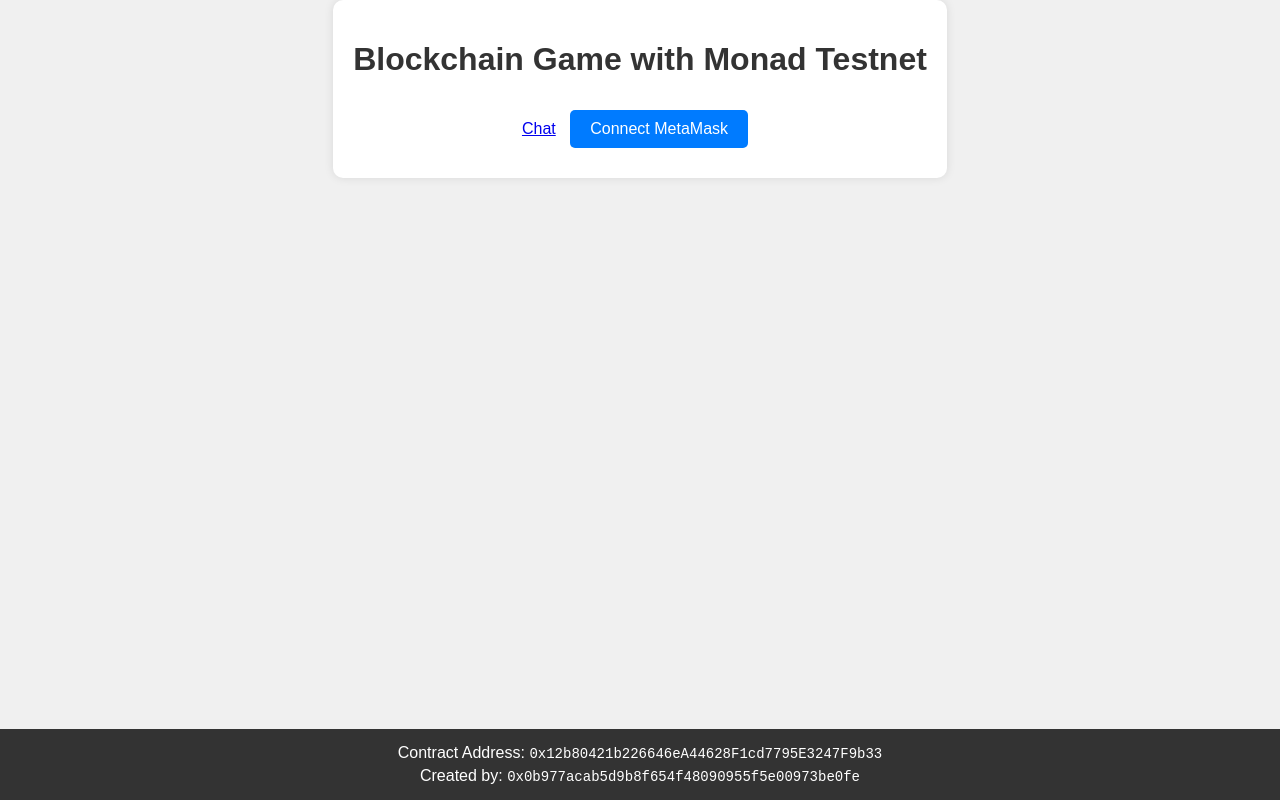
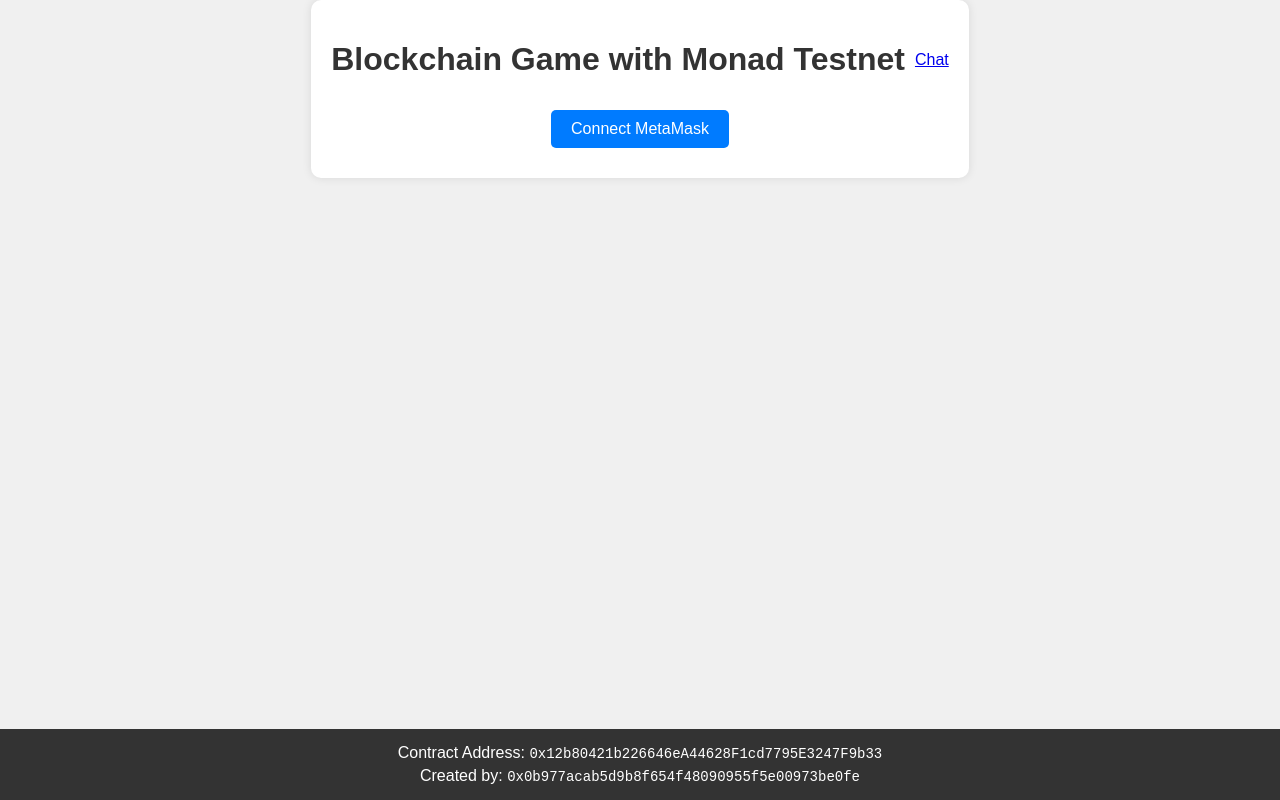
Before and after one commit to BluOwn/monadgame, a website: page index.html in a window 1280 px wide. Drawn offline with Linux system fonts and the light colour scheme.

Commit message:
Update index.html

```diff
--- a/index.html
+++ b/index.html
@@ -9,8 +9,11 @@
 </head>
 <body>
     <div class="container">
-        <h1>Blockchain Game with Monad Testnet</h1>
-        <a href="https://monadgame-nine.vercel.app/messages/index.html" class="chat-button">Chat</a>
+        <div style="display: flex; align-items: center; gap: 10px;">
+  <h1>Blockchain Game with Monad Testnet</h1>
+  <a href="https://monadgame-nine.vercel.app/messages/index.html" class="chat-button">Chat</a>
+</div>
+
         <button id="connectButton">Connect MetaMask</button>
         <div id="walletInfo" class="hidden">
             <p>Wallet Address: <span id="walletAddress"></span></p>
```
